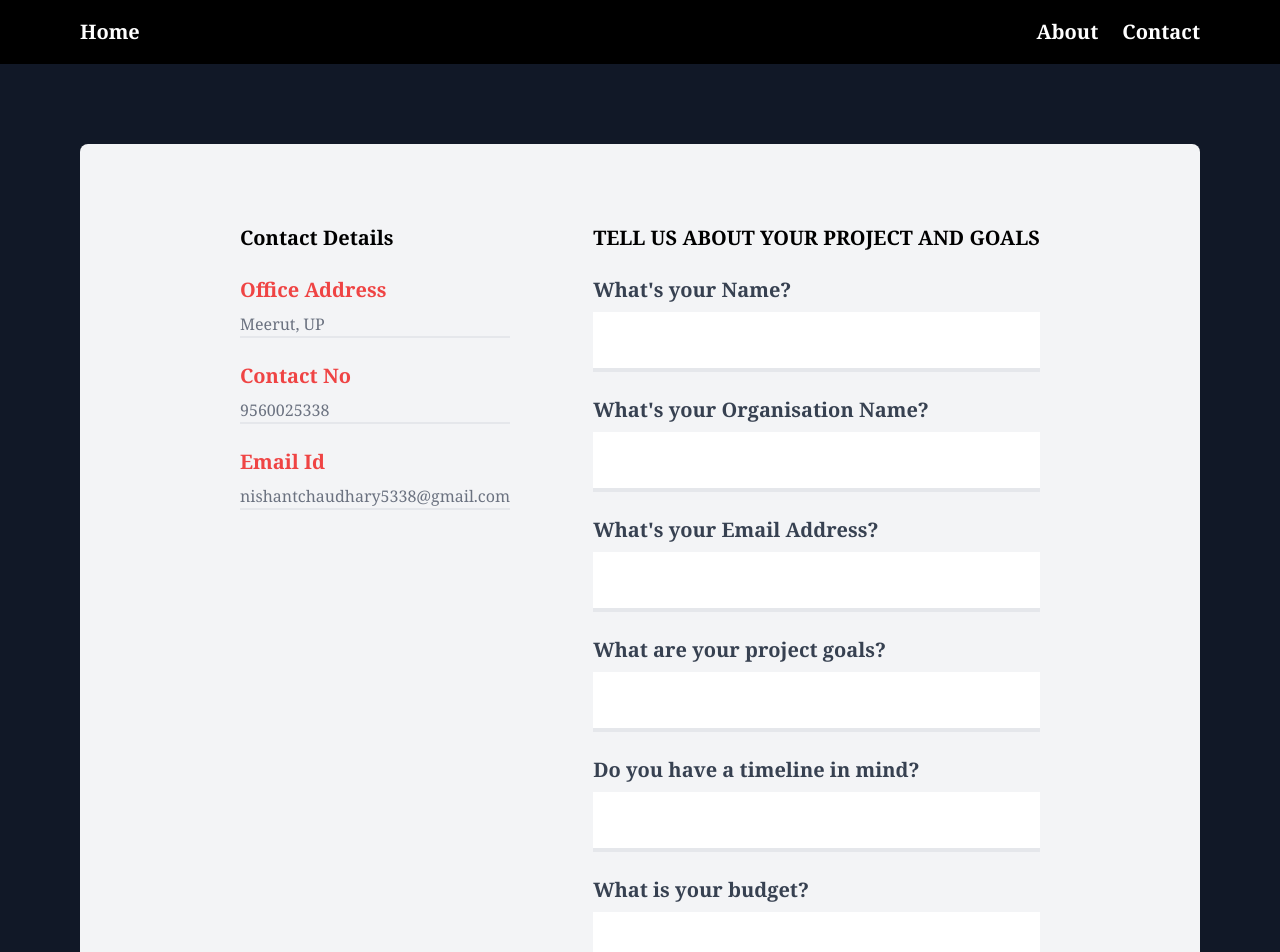
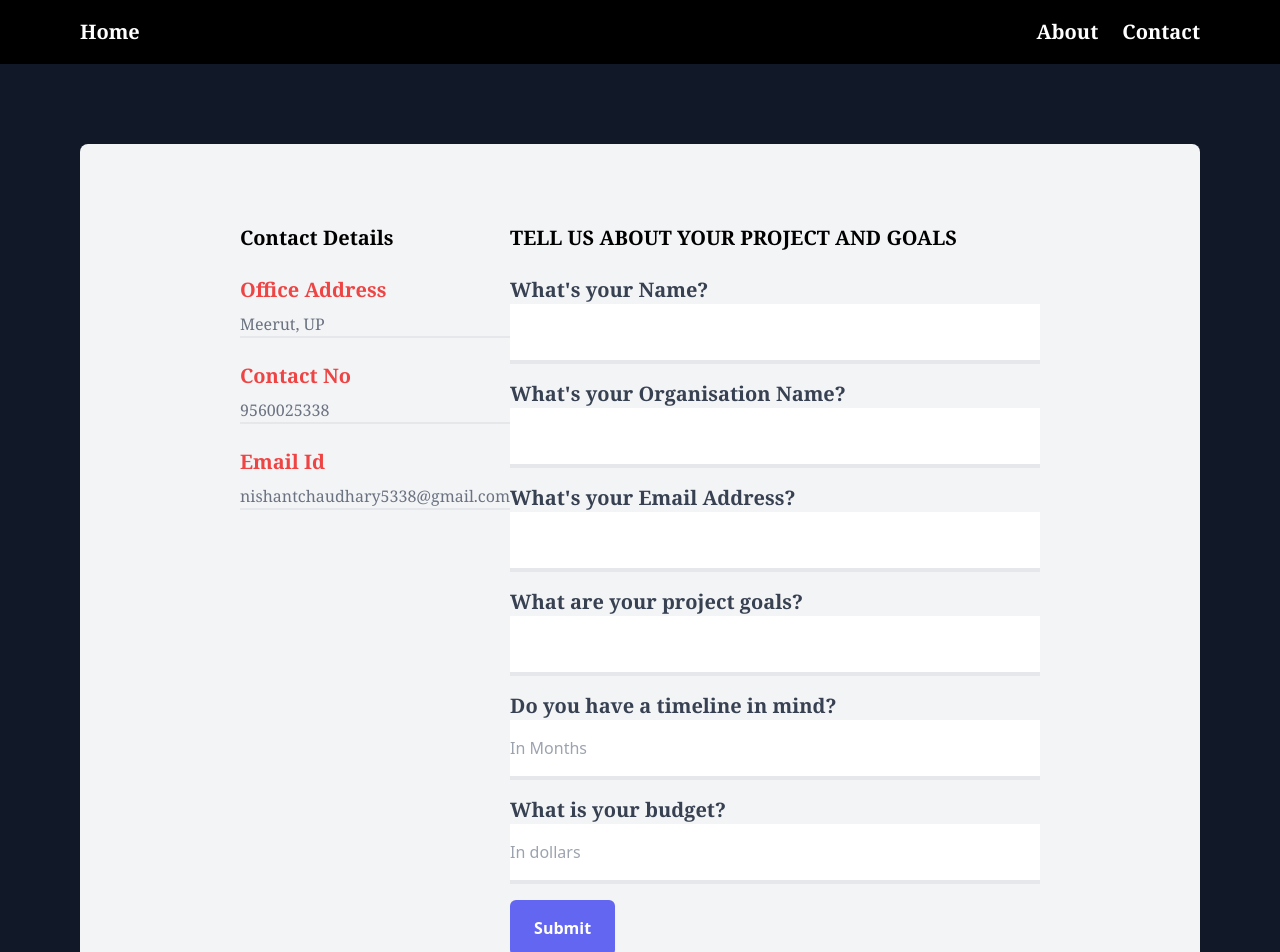
Before and after one commit to Nishant-Chaudhary5338/personal-portfolio, a React (Vite) app: page /enquiry in a window 1280 px wide. Shown: the top 952 px of the page. Built offline with nearby package versions, Linux system fonts and the light colour scheme.

Commit message:
added form validation using yup and formik and get form inputs respons on email using emailjs

```diff
--- a/package.json
+++ b/package.json
@@ -8,9 +8,12 @@
     "preview": "vite preview"
   },
   "dependencies": {
+    "@emailjs/browser": "^3.6.2",
+    "formik": "^2.2.9",
     "react": "^17.0.2",
     "react-dom": "^17.0.2",
-    "react-router-dom": "^6.3.0"
+    "react-router-dom": "^6.3.0",
+    "yup": "^0.32.11"
   },
   "devDependencies": {
     "@tailwindcss/forms": "^0.5.0",
--- a/src/Components/Button.jsx
+++ b/src/Components/Button.jsx
@@ -12,6 +12,7 @@ function Button(props) {
   return (
     <button
       onClick={props.onClick}
+      type={props.type}
       className={
         "px-6 py-4 rounded-md text-white font-semibold hover:scale-105 active:bg-black " +
         themeClasses
--- a/src/Components/EmailInputForm.jsx
+++ b/src/Components/EmailInputForm.jsx
@@ -2,21 +2,72 @@
 
 import React from "react";
 import Input from "./Input";
-import InputLabel from "./InputLabel";
 import Button from "./Button";
+import { Formik, Form } from "formik";
+import { object, string } from "yup";
+import emailjs from "@emailjs/browser";
 
 function EmailInputForm(props) {
+  const sendEmail = (object) => {
+    emailjs
+      .send("service_glqvuum", "template_bf853b9", object, "y6VqMM4L19BUjOBbH")
+      .then(
+        (result) => {
+          console.log(result.text);
+        },
+        (error) => {
+          console.log(error.text);
+        }
+      );
+    {
+      props.close;
+    }
+  };
+  const validationSchema = object().shape({
+    email: string().email().required(),
+    content: string().required(),
+    subject: string().required(),
+  });
+  const initialValues = {
+    email: "",
+    content: "",
+    subject: "",
+  };
   return (
     <div className="flex ">
       <div className="p-10 mx-auto bg-gray-300 rounded-md ">
-        <InputLabel>Your email id</InputLabel>
-        <Input type="email"></Input>
-        <InputLabel>let's work together</InputLabel>
-        <Input type="text"></Input>
-        <Button onClick={props.close}>Submit</Button>
-        <Button theme="cancel" onClick={props.close}>
-          Cancel
-        </Button>
+        <Formik
+          onSubmit={sendEmail}
+          validationSchema={validationSchema}
+          initialValues={initialValues}
+        >
+          <Form>
+            <Input
+              name="email"
+              id="email"
+              type="email"
+              placeholder="Email"
+              autoComplete="email"
+              required
+            >
+              Your Email Address
+            </Input>
+            <Input name="subject" id="subject" placeholder="Subject" required>
+              Subject
+            </Input>
+            <Input name="content" id="content" required>
+              Lets work together
+            </Input>
+            <div>
+              <div className="space-x-4">
+                <Button onClick={props.close}>Submit</Button>
+                <Button theme="cancel" onClick={props.close}>
+                  Cancel
+                </Button>
+              </div>
+            </div>
+          </Form>
+        </Formik>
       </div>
     </div>
   );
--- a/src/Components/Input.jsx
+++ b/src/Components/Input.jsx
@@ -1,9 +1,33 @@
+/** @format */
+
+import { useField } from "formik";
 import React from "react";
 
-function Input(props) {
-    return (
-        <input type={props.type } className="w-full focus:outline-none py-4 border-b-4" />
-    );
+function Input({ children, id, name, type, ...rest }) {
+  const [field, meta] = useField(name);
+  return (
+    <div>
+      <label
+        className="font-serif text-xl font-semibold text-gray-700"
+        htmlFor={id}
+      >
+        {children}
+      </label>
+      <input
+        onChange={field.onChange}
+        onBlur={field.onBlur}
+        value={field.value}
+        type={type || "text"}
+        name={name}
+        id={id}
+        {...rest}
+        className="w-full py-4 border-b-4 focus:outline-none"
+      />
+      {meta.touched && meta.error && (
+        <span className="text-sm text-red-500 ">{meta.error}</span>
+      )}
+    </div>
+  );
 }
 
 export default Input;
--- a/src/Components/InputLabel.jsx
+++ b/src/Components/InputLabel.jsx
@@ -1,10 +1,9 @@
+/** @format */
+
 import React from "react";
 
 function InputLabel(props) {
-    return (
-        <h5 className="text-xl font-serif text-gray-700 font-semibold">{props.children }</h5>
-    );
-
+  return <h5>{props.children}</h5>;
 }
 
 export default InputLabel;
--- a/src/Components/TechInfo.jsx
+++ b/src/Components/TechInfo.jsx
@@ -8,7 +8,7 @@ function TechInfo(props) {
       <div className="flex space-x-6 sm:flex-col">
         <div className="">
           <img
-            className="px-10 py-10 rounded-full bg-cyan-400 hover:animate-spin hover:animate-bounce grayscale hover:grayscale-0"
+            className="px-10 py-10 rounded-full  bg-cyan-400 hover:animate-spin hover:animate-bounce grayscale hover:grayscale-0"
             src={props.image}
           />
         </div>
@@ -16,7 +16,7 @@ function TechInfo(props) {
           <div className="text-2xl font-semibold sm:ml-5">
             {props.percentage}
           </div>
-          <div className="font-serif text-sm font-semibold text-gray-700">
+          <div className="font-serif text-sm font-semibold text-gray-700 ">
             {props.name}
           </div>
         </div>
--- a/src/Pages/ContactPage.jsx
+++ b/src/Pages/ContactPage.jsx
@@ -5,7 +5,6 @@ import { Link } from "react-router-dom";
 import A from "../Components/A";
 import EmailInputForm from "../Components/EmailInputForm";
 import Footer from "../Components/Footer";
-import NavBar from "./NavBar";
 import Card from "../Components/Card";
 import Button from "../Components/Button";
 
@@ -14,7 +13,6 @@ function ContactPage(props) {
 
   const showForm = () => {
     setPopup(true);
-    console.log("its working");
   };
   const hideForm = () => {
     setPopup(false);
--- a/src/Pages/EnquiryPage.jsx
+++ b/src/Pages/EnquiryPage.jsx
@@ -4,13 +4,44 @@ import React from "react";
 import Card from "../Components/Card";
 import Footer from "../Components/Footer";
 import Input from "../Components/Input";
-import InputLabel from "../Components/InputLabel";
-import NavBar from "./NavBar";
 import Button from "../Components/Button";
 import RedH3 from "../Components/RedH3";
 import GrayH6 from "../Components/GrayH6";
+import { Formik, Form } from "formik";
+import { object, string } from "yup";
+import emailjs from "@emailjs/browser";
 
 function EnquiryPage() {
+  const sendEmail = (object) => {
+    emailjs
+      .send("service_glqvuum", "template_ewvit5p", object, "y6VqMM4L19BUjOBbH")
+      .then(
+        (result) => {
+          console.log(result.text);
+        },
+        (error) => {
+          console.log(error.text);
+        }
+      );
+  };
+
+  const validationSchema = object().shape({
+    name: string().required(),
+    organisation: string().required(),
+    email: string().email(),
+    goals: string().required(),
+    timeline: string().required(),
+    budget: string().required(),
+  });
+
+  const initialValues = {
+    name: "",
+    organisation: "",
+    email: "",
+    goals: "",
+    timeline: "",
+    budget: "",
+  };
   return (
     <div className="flex flex-col">
       <div className="bg-gray-900">
@@ -37,36 +68,67 @@ function EnquiryPage() {
               <h3 className="font-serif text-xl font-bold">
                 TELL US ABOUT YOUR PROJECT AND GOALS
               </h3>
-              <div className="space-y-2">
-                <InputLabel>What's your Name?</InputLabel>
-                <Input type="text"></Input>
-              </div>
-              <div className="space-y-2">
-                <InputLabel>What's your Organisation Name?</InputLabel>
-                <Input type="text"></Input>
-              </div>
-              <div className="space-y-2">
-                <InputLabel>What's your Email Address?</InputLabel>
-                <Input type="text"></Input>
-              </div>
-              <div className="space-y-2">
-                <InputLabel>What are your project goals?</InputLabel>
-                <Input type="text"></Input>
-              </div>
-              <div className="space-y-2">
-                <InputLabel>Do you have a timeline in mind?</InputLabel>
-                <Input type="text"></Input>
-              </div>
-              <div className="space-y-2">
-                <InputLabel>What is your budget?</InputLabel>
-                <Input type="number"></Input>
-              </div>
-              <Button className="px-6 py-2 text-white bg-indigo-500">
-                Submit
-              </Button>
-              <p className="font-serif text-sm text-semibold">
-                My Team will get back to you soon
-              </p>
+              <Formik
+                onSubmit={sendEmail}
+                validationSchema={validationSchema}
+                initialValues={initialValues}
+              >
+                <Form>
+                  <div className="space-y-4">
+                    <Input id="name" name="name" autoComplete="name" required>
+                      What's your Name?
+                    </Input>
+
+                    <Input
+                      id="organisation"
+                      name="organisation"
+                      autoComplete="organisation"
+                      required
+                    >
+                      What's your Organisation Name?
+                    </Input>
+
+                    <Input
+                      id="email"
+                      name="email"
+                      autoComplete="email"
+                      type="email"
+                      required
+                    >
+                      What's your Email Address?
+                    </Input>
+
+                    <Input id="goals" name="goals" required>
+                      What are your project goals?
+                    </Input>
+
+                    <Input
+                      id="timeline"
+                      name="timeline"
+                      required
+                      placeholder="In Months"
+                      type="number"
+                    >
+                      Do you have a timeline in mind?
+                    </Input>
+
+                    <Input
+                      id="budget"
+                      name="budget"
+                      type="number"
+                      required
+                      placeholder="In dollars"
+                    >
+                      What is your budget?
+                    </Input>
+
+                    <Button type="submit">Submit</Button>
+                    <p className="font-serif text-sm text-semibold">
+                      My Team will get back to you soon
+                    </p>
+                  </div>
+                </Form>
+              </Formik>
             </div>
           </div>
         </Card>
```
Also changed, not shown: 1 other file (tests, documents, lock files or other folders).
